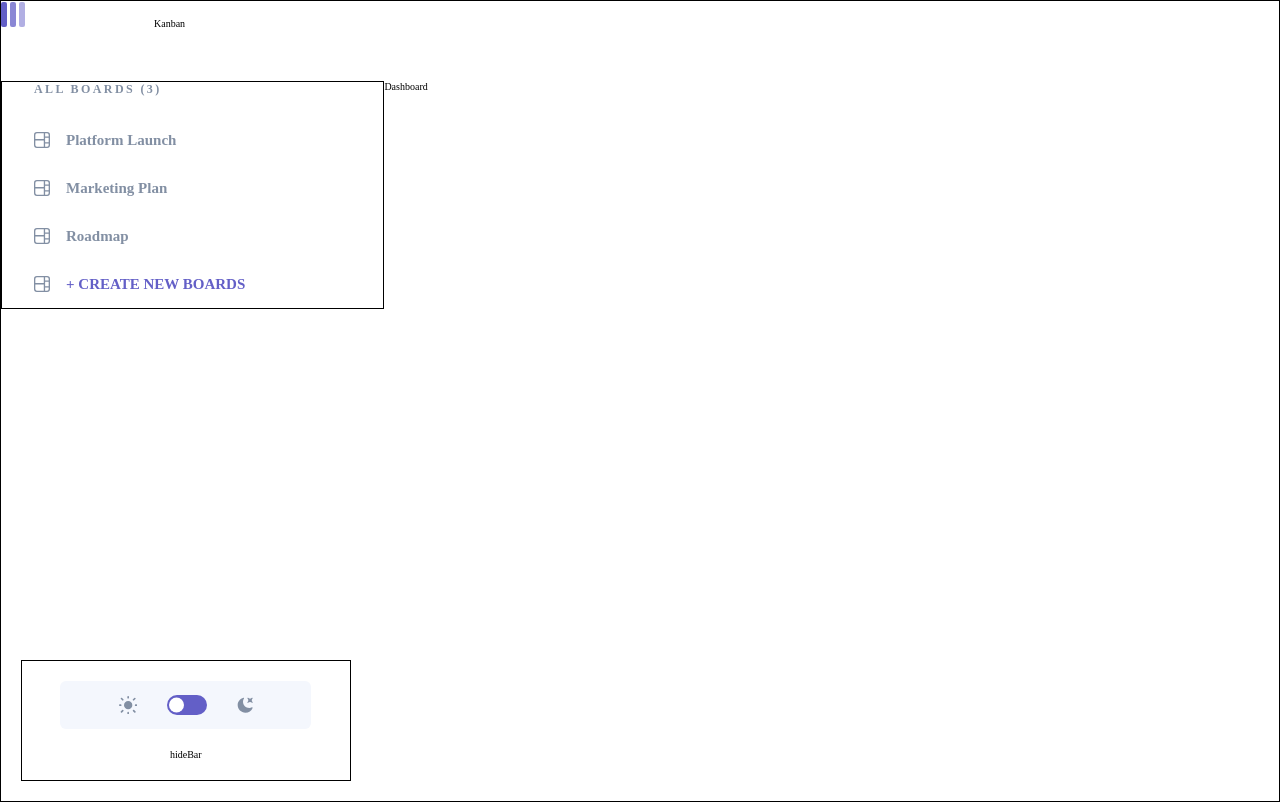
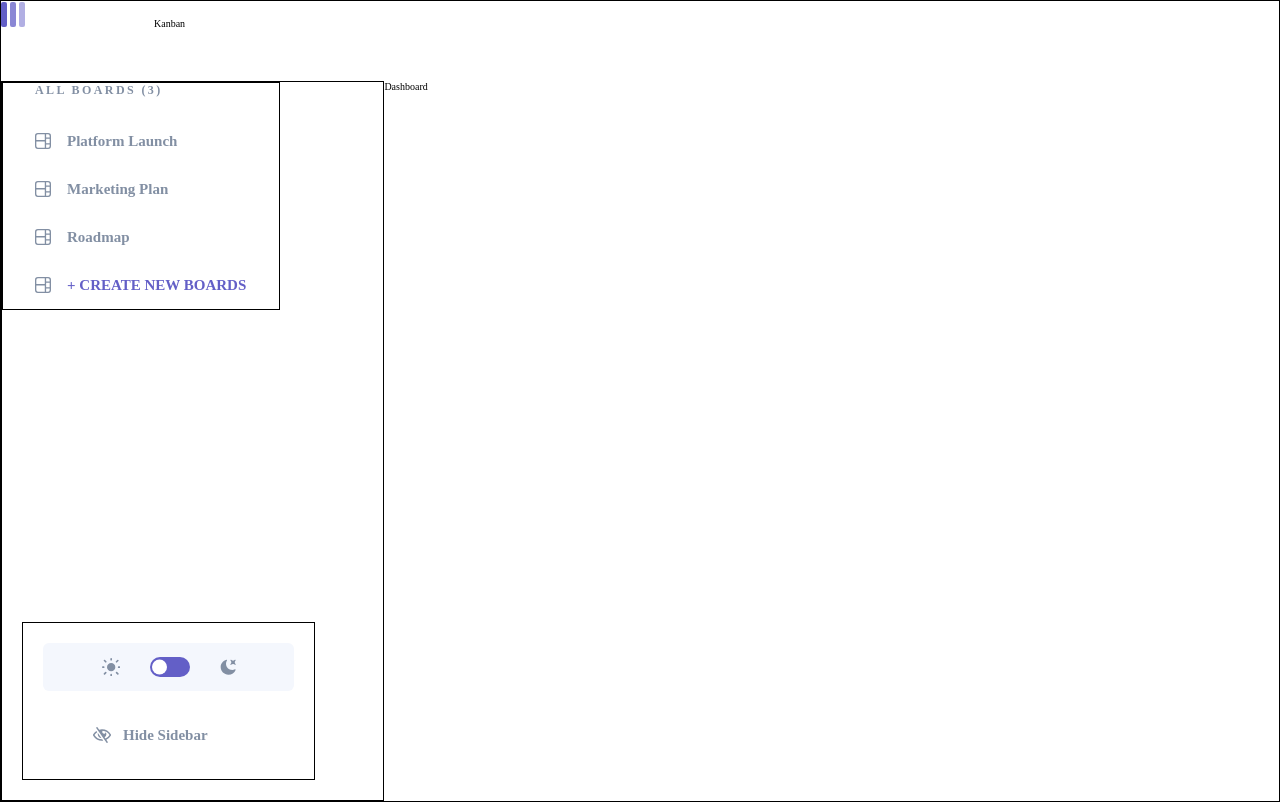
Before and after one commit to jlee380/kanbanClone, a React (Create React App) app: page / in a window 1280 px wide. Built offline with nearby package versions, Linux system fonts and the light colour scheme.

Commit message:
code split and cleanup on sidebar

```diff
--- /dev/null
+++ b/src/components/BoardsList.js
@@ -0,0 +1,110 @@
+import React from "react";
+import IconBoards from "../assets/icon-board.svg";
+
+import styled from "styled-components";
+
+const Ul = styled.ul`
+	display: flex;
+	flex-direction: column;
+
+	li,
+	span {
+		margin-left: 32px;
+	}
+
+	border: 1px solid;
+`;
+
+const IconAndText = styled.a`
+	display: flex;
+	align-items: center;
+
+	width: 27.6rem;
+	height: 4.8rem;
+
+	border-radius: 0px 100px 100px 0px;
+	border: none;
+
+	cursor: -webkit-grab;
+	cursor: grab;
+
+	&:hover {
+		background: #f4f7fd !important;
+	}
+
+	&:hover li {
+		color: #635fc7;
+	}
+
+	background: ${(props) => (props.active ? "#635fc7" : "transparent")};
+`;
+
+const Li = styled.li`
+	font-family: "Plus Jakarta Sans";
+	font-style: normal;
+	font-weight: 700;
+	font-size: 15px;
+	line-height: 19px;
+
+	color: ${(props) => (props.primary ? "#635fc7" : "#828fa3")};
+`;
+
+const IconBoard = styled.span`
+	background-image: url(${IconBoards});
+	width: 16px;
+	height: 16px;
+`;
+
+const BoardDiv = styled.div`
+	margin-left: -16px;
+`;
+
+function BoardsList({ setActive, active, addBoard, boards }) {
+	const boardNum = boards.length;
+	return (
+		<div>
+			<Ul>
+				<li
+					className="allBoards"
+					style={{
+						marginBottom: 19,
+					}}>{`ALL BOARDS (${boardNum})`}</li>
+				{boards.map((board, i) => (
+					<IconAndText
+						onClick={() => setActive(i)}
+						active={active}
+						style={{
+							backgroundColor:
+								active === i ? "#635fc7" : "transparent",
+						}}
+						key={`${i}`}>
+						<IconBoard
+							key={`${i}`}
+							onClick={() => setActive(i)}
+							style={{
+								stroke: active === i ? "white" : "transparent",
+							}}
+						/>
+						<Li
+							key={`${board.name}_${i}`}
+							onClick={() => setActive(i)}
+							// style={{
+							// 	color: active === i ? "white" : "",
+							// }}
+						>
+							<BoardDiv>{board.name}</BoardDiv>
+						</Li>
+					</IconAndText>
+				))}
+				<IconAndText>
+					<IconBoard />
+					<Li primary onClick={() => addBoard()}>
+						<BoardDiv>+ CREATE NEW BOARDS</BoardDiv>
+					</Li>
+				</IconAndText>
+			</Ul>
+		</div>
+	);
+}
+
+export default BoardsList;
--- /dev/null
+++ b/src/components/DarkMode.js
@@ -0,0 +1,45 @@
+import React from "react";
+import styled from "styled-components";
+
+import ToggleSwitch from "./ToggleSwitch";
+
+import IconLightTheme from "../assets/icon-light-theme.svg";
+import IconDarkTheme from "../assets/icon-dark-theme.svg";
+
+const NightModeGroup = styled.div`
+	display: flex;
+	justify-content: center;
+	align-items: center;
+	gap: 3rem;
+
+	width: 25.1rem;
+	height: 4.8rem;
+
+	background: #f4f7fd;
+	border-radius: 0.6rem;
+`;
+
+const IconDay = styled.div`
+	background-image: url(${IconLightTheme});
+	width: 1.8rem;
+	height: 1.8rem;
+`;
+const IconNight = styled.div`
+	background-image: url(${IconDarkTheme});
+	width: 1.6rem;
+	height: 1.6rem;
+`;
+
+function DarkMode() {
+	return (
+		<div>
+			<NightModeGroup>
+				<IconDay />
+				<ToggleSwitch />
+				<IconNight />
+			</NightModeGroup>
+		</div>
+	);
+}
+
+export default DarkMode;
--- /dev/null
+++ b/src/components/HideSidebar.js
@@ -0,0 +1,47 @@
+import React from "react";
+import styled from "styled-components";
+import IconHide from "../assets/icon-hide-sidebar.svg";
+
+const HideBarAndIcon = styled.div`
+	display: flex;
+	align-items: center;
+
+	gap: 1.2rem;
+	width: 17.6rem;
+	height: 4.8rem;
+	border-radius: 0px 100px 100px 0px;
+	border: none;
+
+	margin-left: 2.5rem;
+
+	&:hover {
+		background: #f4f7fd !important;
+	}
+
+	cursor: pointer;
+`;
+
+const IconHideBar = styled.div`
+	background-image: url(${IconHide});
+	width: 1.8rem;
+	height: 1.6rem;
+`;
+
+const HideBar = styled.div`
+	color: #828fa3;
+	font-weight: 700;
+	font-size: 1.5rem;
+`;
+
+function HideSidebar() {
+	return (
+		<div>
+			<HideBarAndIcon>
+				<IconHideBar />
+				<HideBar>Hide Sidebar</HideBar>
+			</HideBarAndIcon>
+		</div>
+	);
+}
+
+export default HideSidebar;
--- a/src/components/SideBar.js
+++ b/src/components/SideBar.js
@@ -1,84 +1,29 @@
 import React, { useState, useEffect } from "react";
-import ToggleSwitch from "./ToggleSwitch";
 
 import styled from "styled-components";
 import "../style.css";
 import response from "../data.json";
-import IconBoards from "../assets/icon-board.svg";
-import IconLightTheme from "../assets/icon-light-theme.svg";
-import IconDarkTheme from "../assets/icon-dark-theme.svg";
+
+import HideSidebar from "./HideSidebar";
+import BoardsList from "./BoardsList";
+import DarkMode from "./DarkMode";
 
 const SideBarContainer = styled.div`
 	display: flex;
 	flex-direction: column;
+	align-items: flex-start;
 	justify-content: space-between;
 
 	background-color: ${(props) => props.theme.background};
-`;
-
-const Ul = styled.ul`
-	display: flex;
-	flex-direction: column;
-
-	li,
-	span {
-		margin-left: 32px;
-	}
 
 	border: 1px solid;
-`;
-
-const IconAndText = styled.a`
-	display: flex;
-	align-items: center;
-
-	width: 276px;
-	height: 48px;
-	left: 0px;
-	top: 178px;
-
-	border-radius: 0px 100px 100px 0px;
-	border: none;
-
-	cursor: -webkit-grab;
-	cursor: grab;
-
-	&:hover {
-		background: #f4f7fd !important;
-	}
-
-	&:hover li {
-		color: #635fc7;
-	}
-
-	background: ${(props) => (props.active ? "#635fc7" : "transparent")};
-`;
-
-const Li = styled.li`
-	font-family: "Plus Jakarta Sans";
-	font-style: normal;
-	font-weight: 700;
-	font-size: 15px;
-	line-height: 19px;
-
-	color: ${(props) => (props.primary ? "#635fc7" : "#828fa3")};
-`;
-
-const IconBoard = styled.span`
-	background-image: url(${IconBoards});
-	width: 16px;
-	height: 16px;
-`;
-
-const BoardDiv = styled.div`
-	margin-left: -16px;
 `;
 
 const SwitchAndHide = styled.div`
 	display: flex;
 	flex-direction: column;
 	align-items: center;
-	width: 75%;
+
 	margin: 2rem;
 	padding: 2rem;
 	gap: 2rem;
@@ -86,35 +31,9 @@ const SwitchAndHide = styled.div`
 	border: 1px solid;
 `;
 
-const NightModeGroup = styled.div`
-	display: flex;
-	justify-content: center;
-	align-items: center;
-	gap: 3rem;
-
-	width: 25.1rem;
-	height: 4.8rem;
-
-	background: #f4f7fd;
-	border-radius: 0.6rem;
-`;
-
-const IconDay = styled.div`
-	background-image: url(${IconLightTheme});
-	width: 1.8rem;
-	height: 1.8rem;
-`;
-const IconNight = styled.div`
-	background-image: url(${IconDarkTheme});
-	width: 1.6rem;
-	height: 1.6rem;
-`;
-
 const SideBar = () => {
 	const [boards, setBoards] = useState([]);
 	const [active, setActive] = useState(-1);
-
-	const boardNum = boards.length;
 
 	useEffect(() => {
 		setBoards(response.boards);
@@ -128,53 +47,15 @@ const SideBar = () => {
 
 	return (
 		<SideBarContainer>
-			<Ul>
-				<li
-					className="allBoards"
-					style={{
-						marginBottom: 19,
-					}}>{`ALL BOARDS (${boardNum})`}</li>
-				{boards.map((board, i) => (
-					<IconAndText
-						onClick={() => setActive(i)}
-						active={active}
-						style={{
-							backgroundColor:
-								active === i ? "#635fc7" : "transparent",
-						}}
-						key={`${i}`}>
-						<IconBoard
-							key={`${i}`}
-							onClick={() => setActive(i)}
-							style={{
-								stroke: active === i ? "white" : "transparent",
-							}}
-						/>
-						<Li
-							key={`${board.name}_${i}`}
-							onClick={() => setActive(i)}
-							// style={{
-							// 	color: active === i ? "white" : "",
-							// }}
-						>
-							<BoardDiv>{board.name}</BoardDiv>
-						</Li>
-					</IconAndText>
-				))}
-				<IconAndText>
-					<IconBoard />
-					<Li primary onClick={() => addBoard()}>
-						<BoardDiv>+ CREATE NEW BOARDS</BoardDiv>
-					</Li>
-				</IconAndText>
-			</Ul>
+			<BoardsList
+				setActive={setActive}
+				active={active}
+				addBoard={addBoard}
+				boards={boards}
+			/>
 			<SwitchAndHide>
-				<NightModeGroup>
-					<IconDay />
-					<ToggleSwitch />
-					<IconNight />
-				</NightModeGroup>
-				<div className="hideBar">hideBar</div>
+				<DarkMode />
+				<HideSidebar />
 			</SwitchAndHide>
 		</SideBarContainer>
 	);
--- a/src/components/ToggleSwitch.js
+++ b/src/components/ToggleSwitch.js
@@ -1,4 +1,7 @@
-import React, { useState } from "react";
+import React, { useState, useContext } from "react";
+
+import { ThemeContext } from "../contexts/ThemeStore";
+
 import styled from "styled-components";
 
 const Wrapper = styled.label`
@@ -44,9 +47,11 @@ const Input = styled.input`
 
 function ToggleSwitch() {
 	const [checked, setChecked] = useState(false);
+	const { toggleTheme } = useContext(ThemeContext);
 
 	const checkCheckBox = (e) => {
 		setChecked(e.target.checked);
+		toggleTheme(checked ? "light" : "dark");
 	};
 
 	return (
```
Also changed, not shown: src/components/DarkModeBar.js (added, +7 -0 lines).
